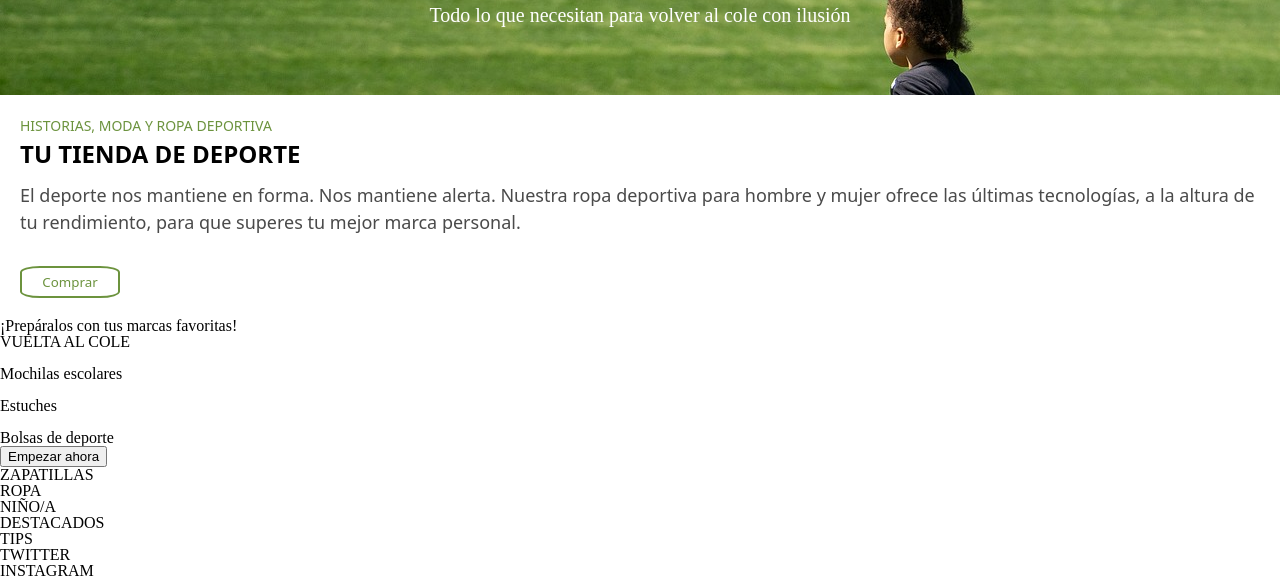
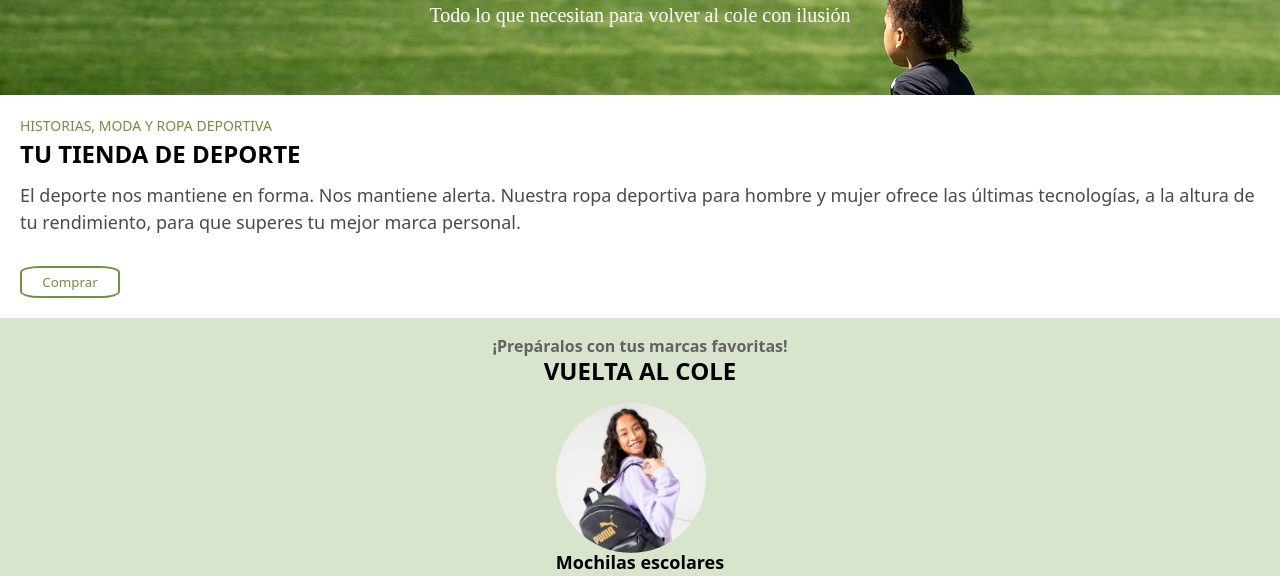
Before and after one commit to Adalab/modulo-1-evaluacion-final-AinaraHF, a website built with Vite: page src/index.html in a window 1280 px wide. Shown: the part 225-801 px from the top of the page. Built offline with nearby package versions, Linux system fonts and the light colour scheme.

Commit message:
section3 casi acabada

```diff
--- a/src/partials/section3.html
+++ b/src/partials/section3.html
@@ -1,13 +1,13 @@
-<section>
-    <h5>¡Prepáralos con tus marcas favoritas!</h5>
-    <h2>VUELTA AL COLE</h2>
-    <div>
-        <img src="" alt="">
-        <p>Mochilas escolares</p>
-        <img src="" alt="">
-        <p>Estuches</p>
-        <img src="" alt="">
-        <p>Bolsas de deporte</p>
+<section class="section3">
+    <h4 class="section3_title">¡Prepáralos con tus marcas favoritas!</h4>
+    <h2 class="section3_title2">VUELTA AL COLE</h2>
+    <div class="products">
+        <img src="/images/lpbts-mod05-img01-desk.png" alt="girl with backpack" class="products_img">
+        <p class="products_text">Mochilas escolares</p>
+        <img src="/images/lpbts-mod05-img04-mob.png" alt="boy with pencil case" class="products_img">
+        <p class="products_text">Estuches</p>
+        <img src="/images/lpbts-mod05-img03-mob.png" alt="girl with sportsbag" class="products_img">
+        <p class="products_text">Bolsas de deporte</p>
     </div>
-    <button>Empezar ahora</button>
+    <button class="begin">Empezar ahora</button>
 </section>
--- /dev/null
+++ b/src/scss/layout/_section3.scss
@@ -0,0 +1,43 @@
+.section3{
+    background-color: #d9e4cc;
+    padding: 20px;
+    display: flex;
+    flex-direction: column;
+    justify-content: center;
+    align-items: center;
+    &_title{
+        color: #626262;
+        font-family: system-ui, -apple-system, BlinkMacSystemFont, 'Segoe UI', Roboto, Oxygen, Ubuntu, Cantarell, 'Open Sans', 'Helvetica Neue', sans-serif;
+        font-weight: bold;
+    }
+    &_title2{
+        font-size: 24px;
+        font-family: system-ui, -apple-system, BlinkMacSystemFont, 'Segoe UI', Roboto, Oxygen, Ubuntu, Cantarell, 'Open Sans', 'Helvetica Neue', sans-serif;
+        font-weight: bold;
+        padding-top: 5px;
+    }
+}
+.products{
+    display: grid;
+    grid-template-columns: 1fr;
+    grid-template-rows: 1fr 1fr 1fr;
+    padding-top: 20px;
+    padding-bottom: 20px;
+    &_img{
+        width: 150px;
+        height: 150px;
+        border-radius: 50%;
+    }
+    &_text{
+        font-family: system-ui, -apple-system, BlinkMacSystemFont, 'Segoe UI', Roboto, Oxygen, Ubuntu, Cantarell, 'Open Sans', 'Helvetica Neue', sans-serif;
+        font-weight: bold;
+        font-size: 18px;
+        text-align: center;
+    }
+}
+.begin{
+    background-color: #6c933e;
+    color: white;
+    font-family: system-ui, -apple-system, BlinkMacSystemFont, 'Segoe UI', Roboto, Oxygen, Ubuntu, Cantarell, 'Open Sans', 'Helvetica Neue', sans-serif;
+    font-weight: bold;
+}
--- a/src/scss/main.scss
+++ b/src/scss/main.scss
@@ -9,3 +9,4 @@
 @import 'layout/header';
 @import 'layout/hero';
 @import 'layout/section2';
+@import 'layout/section3';
```
